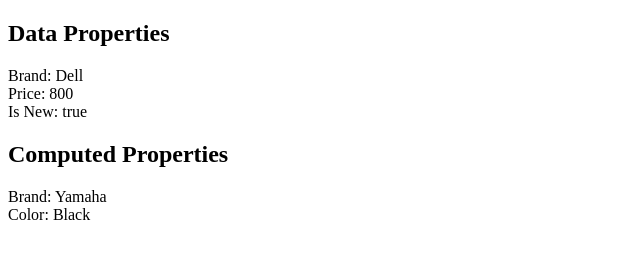
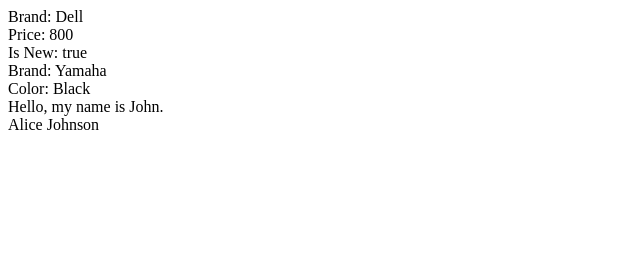
Before and after one commit to IvyNjenga12/week9.2, a plain HTML site: page index.html in a window 1280 px wide. Shown: the whole page, without its empty margins (0-640 px from the left). Drawn offline with Linux system fonts and the light colour scheme.

Commit message:
Update index.html

```diff
--- a/index.html
+++ b/index.html
@@ -4,12 +4,10 @@
     <title>JavaScript Object Properties</title>
 </head>
 <body>
-
-    <h2>Data Properties</h2>
     <div id="laptopOutput"></div>
-
-    <h2>Computed Properties</h2>
     <div id="bikeOutput"></div>
+    <div id="studentOutput"></div>
+    <div id="personOutput"></div>
 
     <script>
         // Data Properties
@@ -37,7 +35,37 @@
             `Brand: ${bike.brand}<br>Color: ${bike.color}`;
 
         console.log(bike.color); // Black
+
+        // Methods as Properties
+        let student = {
+            name: "John",
+            age: 22,
+            greet: function() {
+                return `Hello, my name is ${this.name}.`;
+            }
+        };
+
+        document.getElementById("studentOutput").innerHTML = student.greet();
+        console.log(student.greet()); // Hello, my name is John.
+
+        // Getter and Setter Properties
+        let person = {
+            firstName: "Jane",
+            lastName: "Doe",
+            get fullName() {
+                return this.firstName + " " + this.lastName;
+            },
+            set fullName(name) {
+                let parts = name.split(" ");
+                this.firstName = parts[0];
+                this.lastName = parts[1];
+            }
+        };
+
+        console.log(person.fullName); // Jane Doe
+        person.fullName = "Alice Johnson";
+        console.log(person.fullName); // Alice Johnson
+        document.getElementById("personOutput").innerHTML = person.fullName;
     </script>
-
 </body>
 </html>
```
